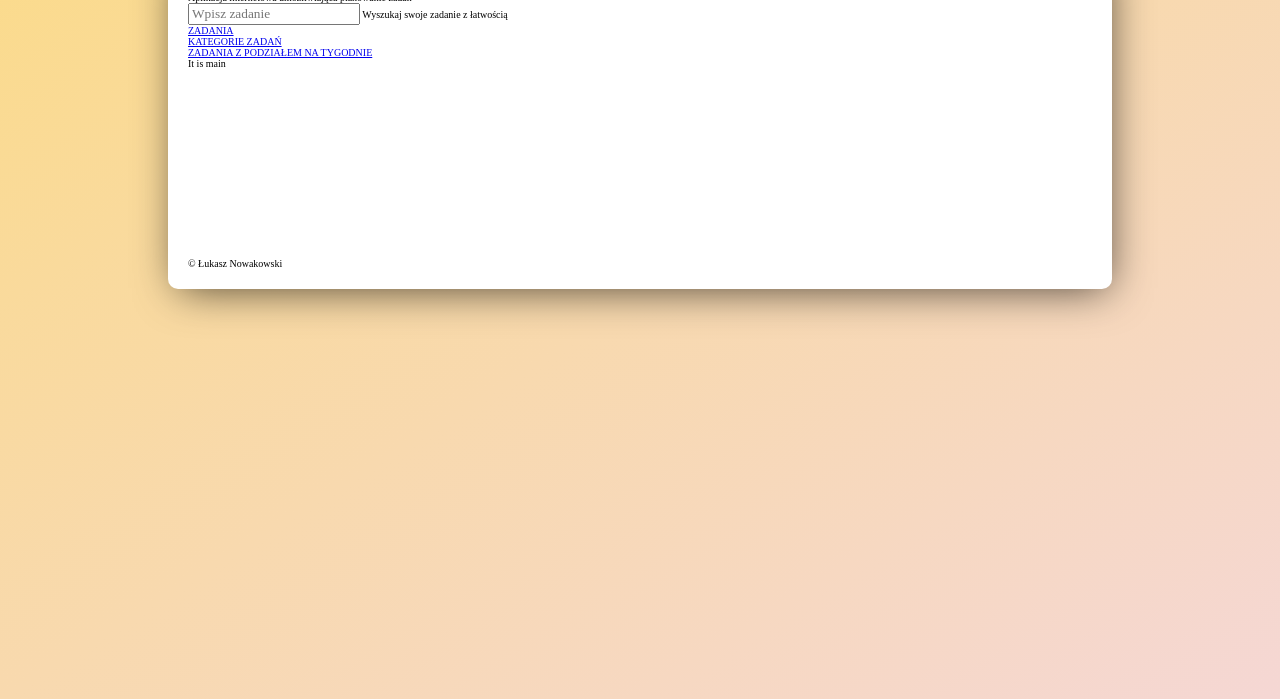
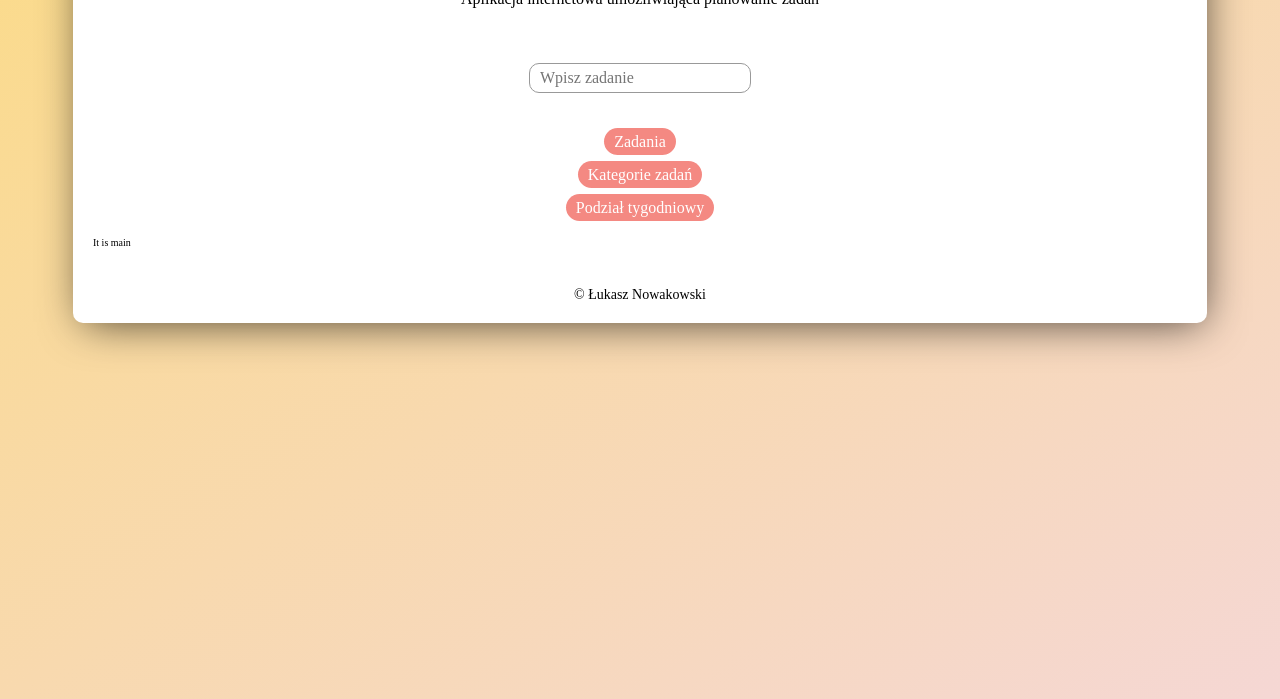
Before and after one commit to NowakowskiWebDev/NowakowskiWebDev-To-Do-App, a website: page src/index.html in a window 1280 px wide. Shown: the part 101-800 px from the top of the page. Drawn offline with nearby package versions, Linux system fonts and the light colour scheme; files that its build step writes are made by us from their sources; a web font is replaced by a local one.

Commit message:
Add mixins media; style on header and footer; components input and label

```diff
--- a/src/index.html
+++ b/src/index.html
@@ -14,14 +14,14 @@
             <h1 class="header__heading">Lista zadań</h1>
             <p class="header__paragraph">Aplikacja internetowa umożliwiająca planowanie zadań</p>
             <form class="search">
-                <input id="search__input" type="text" class="search__input" placeholder="Wpisz zadanie">
-                <label for="search__input" class="search__label">Wyszukaj swoje zadanie z łatwością</label>
+                <input id="search__input" type="text" class="input search__input" placeholder="Wpisz zadanie">
+                <label for="search__input" class="label search__label">Wyszukaj łatwo zadania</label>
             </form>
             <nav class="nav">
                 <ul class="nav__lists">
-                    <li class="nav__item"><a href="#" class="nav__link btn">Zadania</a></li>
-                    <li class="nav__item"><a href="#" class="nav__link btn">Kategorie zadań</a></li>
-                    <li class="nav__item"><a href="#" class="nav__link btn">Zadania z podziałem na tygodnie</a></li>
+                    <li class="nav__item"><a href="#" class="nav__link">Zadania</a></li>
+                    <li class="nav__item"><a href="#" class="nav__link">Kategorie zadań</a></li>
+                    <li class="nav__item"><a href="#" class="nav__link">Podział tygodniowy</a></li>
                 </ul>
             </nav>
         </header>
--- a/src/sass/abstracts/_variables.scss
+++ b/src/sass/abstracts/_variables.scss
@@ -2,3 +2,9 @@ $color-white: #fff;
 $color-black: #000;
 
 $default-font-size: 1.6rem;
+
+$color-gray: #999;
+$color-gray-dark-1: #444;
+
+$color-orange: #F48982;
+$color-yellow: #FBDB89;
--- a/src/sass/base/_body.scss
+++ b/src/sass/base/_body.scss
@@ -3,14 +3,14 @@ body {
     width: 100%;
     background-image: linear-gradient(to right bottom, #FBDB89, #F48982);
     background-image: linear-gradient(to right bottom, #FBDB89, #f5d7d4);
-    padding: 5rem;
+    padding: 2rem 1rem;
 }
 
 .container {
     padding: 2rem;
-    box-shadow: 3px 7px 43px -8px rgba(0, 0, 0, 0.72);
+    box-shadow: 3px 7px 43px -8px rgba($color-black, 0.72);
     border-radius: 10px;
-    width: 80%;
+    width: 90%;
     margin: 0 auto;
     background-color: $color-white;
     display: grid;
@@ -18,7 +18,7 @@ body {
         "header header header header"
         "main main main main"
         "footer footer footer footer";
-    grid-template-rows: min-content minmax(20rem, min-content) min-content;
+    grid-template-rows: min-content minmax(5rem, min-content) min-content;
     grid-template-columns: repeat(4, 1fr);
     // justify-items: center;
     // align-items: center;
--- /dev/null
+++ b/src/sass/components/_input.scss
@@ -0,0 +1,23 @@
+.input {
+    border: none;
+    outline: none;
+    border-radius: 10px;
+    padding: .5rem 1rem;
+    font-size: $default-font-size;
+    border: 1px solid $color-gray;
+    color: $color-gray-dark-1;
+    width: 100%;
+
+    &:focus {
+        outline: none;
+        box-shadow: 0 0 .5rem .3rem rgba($color-black, .1)
+    }
+
+    &:placeholder-shown+.label {
+        opacity: 0;
+        position: absolute;
+        top: 35px;
+        left: 10px;
+        // transition: transform .5s linear;
+    }
+}
--- /dev/null
+++ b/src/sass/components/_label.scss
@@ -0,0 +1,10 @@
+.label {
+    font-size: 1.2rem;
+    position: absolute;
+    top: 0;
+    left: 10px;
+    opacity: 1;
+    transition: all .5s;
+    transform: translateY(-2.6rem);
+    white-space: nowrap;
+}
--- a/src/sass/layout/_footer.scss
+++ b/src/sass/layout/_footer.scss
@@ -1,3 +1,9 @@
 .footer {
     grid-area: footer;
+
+    &__paragraph {
+        text-align: center;
+        font-size: 1.4rem;
+        font-family: 'Lato-Bold';
+    }
 }
--- a/src/sass/layout/_header.scss
+++ b/src/sass/layout/_header.scss
@@ -1,3 +1,47 @@
 .header {
     grid-area: header;
+    text-align: center;
+
+    &__heading {
+        margin: 2rem 0 .5rem;
+        font-size: 2.2rem;
+        font-family: 'Lato-Bold';
+    }
+
+    &__paragraph {
+        margin-bottom: 2rem;
+        font-size: $default-font-size;
+
+    }
+
+    .search {
+        position: relative;
+        display: inline-block;
+
+        margin: 3.5rem auto 2rem;
+    }
+
+    .nav {
+        margin: 2rem auto;
+
+        &__lists {
+            // display: flex;
+            // flex-direction: column;
+            // justify-content: center;
+            // align-items: center;
+        }
+
+        &__item {
+            margin: 1.5rem auto;
+        }
+
+        &__link {
+            text-decoration: none;
+            font-size: $default-font-size;
+            padding: .5rem 1rem;
+            background-color: $color-orange;
+            color: $color-white;
+            border-radius: 20px;
+        }
+    }
 }
--- a/src/sass/style.scss
+++ b/src/sass/style.scss
@@ -5,6 +5,8 @@
 @import 'base/body';
 
 @import 'components/button';
+@import 'components/label';
+@import 'components/input';
 
 @import 'layout/header';
 @import 'layout/main';
```
Also changed, not shown: src/sass/abstracts/_mixins.scss (added, +42 -0 lines).
